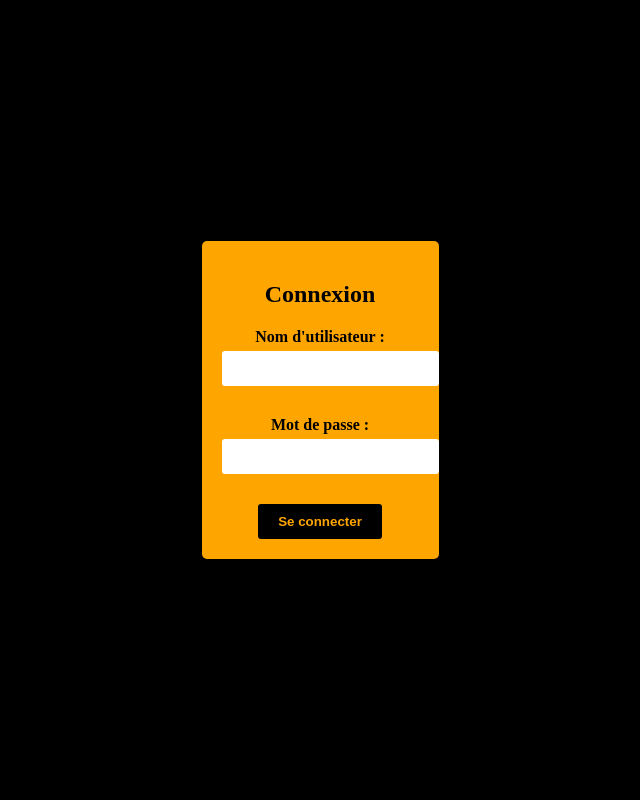
After one commit to Jean-Santoni/ProjetSiteGite, a PHP site: page /HTML/Login.html in a window 1280 px wide. The commit adds this page. Shown: the whole page, without its empty margins (320-960 px from the left). Run offline with PHP 8.4, Linux system fonts and the light colour scheme.

Commit message:
Modification des images du carousel Modification du header Ajout de la page login

```diff
--- /dev/null
+++ b/HTML/Login.html
@@ -0,0 +1,25 @@
+<!DOCTYPE html>
+<html lang="en">
+<head>
+  <meta charset="UTF-8">
+  <meta name="viewport" content="width=device-width, initial-scale=1.0">
+  <title>Page de Connexion</title>
+  <link rel="stylesheet" href="./../css/Login.css"> <!-- Vous pouvez ajouter un fichier CSS externe pour le style -->
+</head>
+<body>
+<div class="container">
+  <h2>Connexion</h2>
+  <form action="traitement.php" method="POST">
+    <div class="form-group">
+      <label for="username">Nom d'utilisateur :</label>
+      <input type="text" id="username" name="username" required>
+    </div>
+    <div class="form-group">
+      <label for="password">Mot de passe :</label>
+      <input type="password" id="password" name="password" required>
+    </div>
+    <button type="submit">Se connecter</button>
+  </form>
+</div>
+</body>
+</html>
--- a/HTML/header.html
+++ b/HTML/header.html
@@ -13,7 +13,7 @@
     <h1>Gîte Figuiès</h1>
   </div>
   <div class="login-button">
-    <button>Login</button>
+    <button><a href="./HTML/Login.html">Login</a></button>
   </div>
 </div>
 <nav>
--- /dev/null
+++ b/css/Login.css
@@ -0,0 +1,56 @@
+body {
+  background-color: black;
+  display: flex;
+  justify-content: center;
+  align-items: center;
+  height: 100vh;
+  margin: 0;
+}
+
+.container {
+  background-color: #FFA500; /* Orange */
+  padding: 20px;
+  border-radius: 5px;
+  text-align: center;
+  box-shadow: 0 0 10px rgba(0, 0, 0, 0.5);
+}
+
+h2 {
+  color: black;
+}
+
+.form-group {
+  margin-bottom: 20px;
+}
+
+label {
+  display: block;
+  font-weight: bold;
+  color: black;
+}
+
+input[type="text"],
+input[type="password"] {
+  width: 100%;
+  padding: 10px;
+  margin-top: 5px;
+  margin-bottom: 10px;
+  border: none;
+  border-radius: 3px;
+}
+
+button {
+  background-color: black;
+  color: #FFA500; /* Orange */
+  padding: 10px 20px;
+  border: none;
+  border-radius: 3px;
+  font-weight: bold;
+  cursor: pointer;
+  transition: background-color 0.3s ease;
+}
+
+button:hover {
+  background-color: #333;
+  color: #FFA500; /* Orange */
+}
```
Also changed, not shown: css/main.css (+7 -10 lines), index.php (+8 -8 lines), js/script.js (+9 -3 lines), img/Carousel/figuies-1.jpg (added), img/Carousel/figuies-2.jpg (added), img/Carousel/figuies-gr62_w2000.jpg (added), img/Carousel/figuies.jpg (added), img/Carousel/salles-la-source-cascade-de-la-crouzie_w2000.jpg (added).
